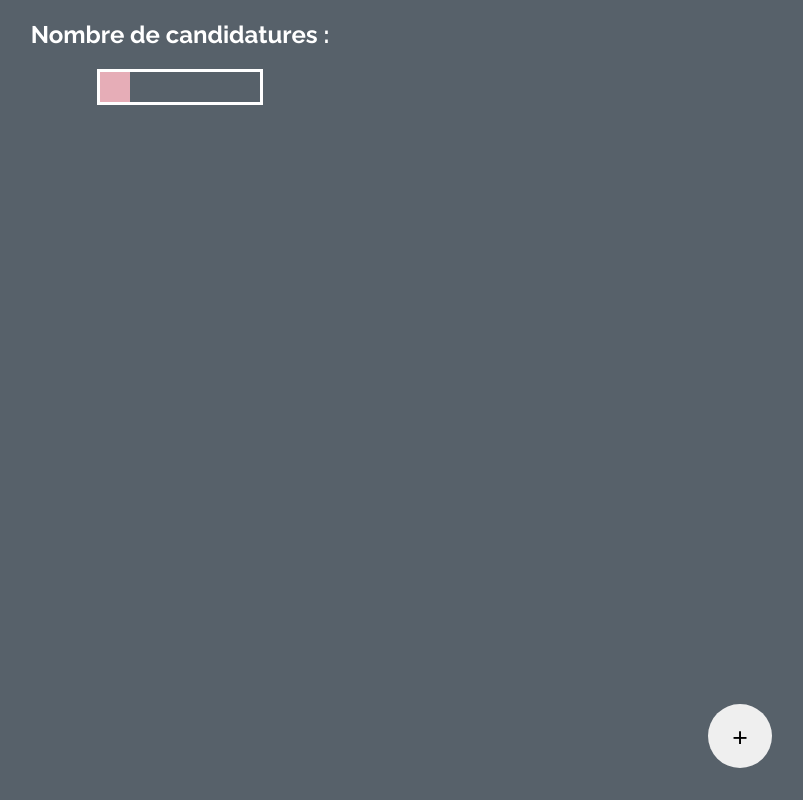
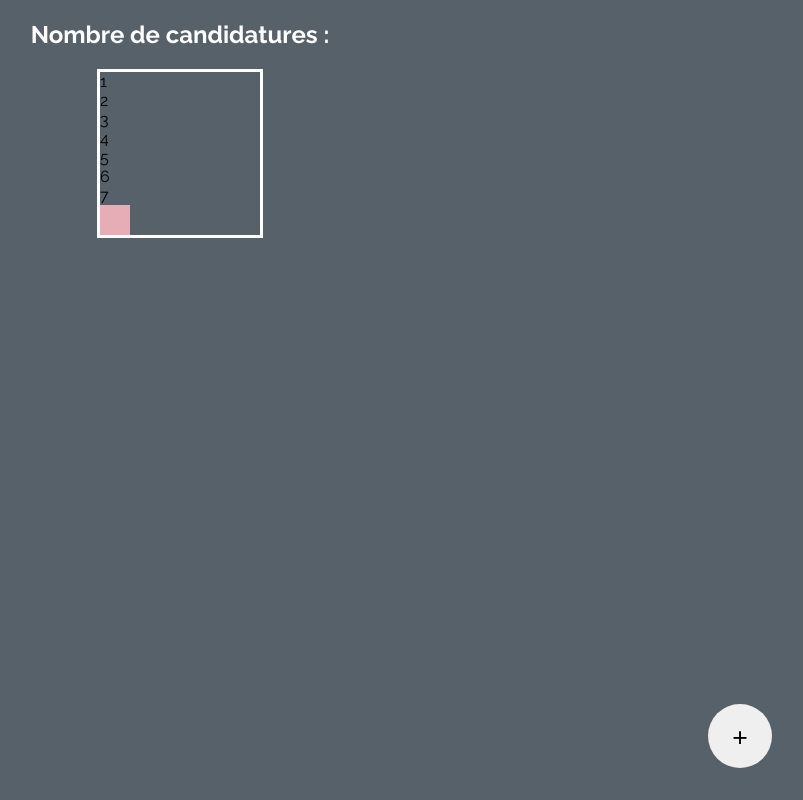
Before and after one commit to WilfriedW9/Traqueur-de-postulation, a plain HTML site: page index.html in a window 1280 px wide. Shown: the whole page, without its empty margins (460-1263 px from the left). Drawn offline with Linux system fonts and the light colour scheme.

Commit message:
Changements style tableau

```diff
--- a/index.html
+++ b/index.html
@@ -77,7 +77,15 @@
     </form>
     <h2>Nombre de candidatures : <span id="candidatureCount"></span></h2>
     <div class="board">
-      <div class="labels"></div>
+      <div class="labels">
+        <div>1</div>
+        <div>2</div>
+        <div>3</div>
+        <div>4</div>
+        <div>5</div>
+        <div>6</div>
+        <div>7</div>
+      </div>
       <div class="element"></div>
     </div>
   </body>
--- a/style.css
+++ b/style.css
@@ -14,6 +14,7 @@ body{
     border: 3px solid white;
     height: fit-content;
     width: 10rem;
+    grid-template-columns: 7fr;
 }
 
 
```
